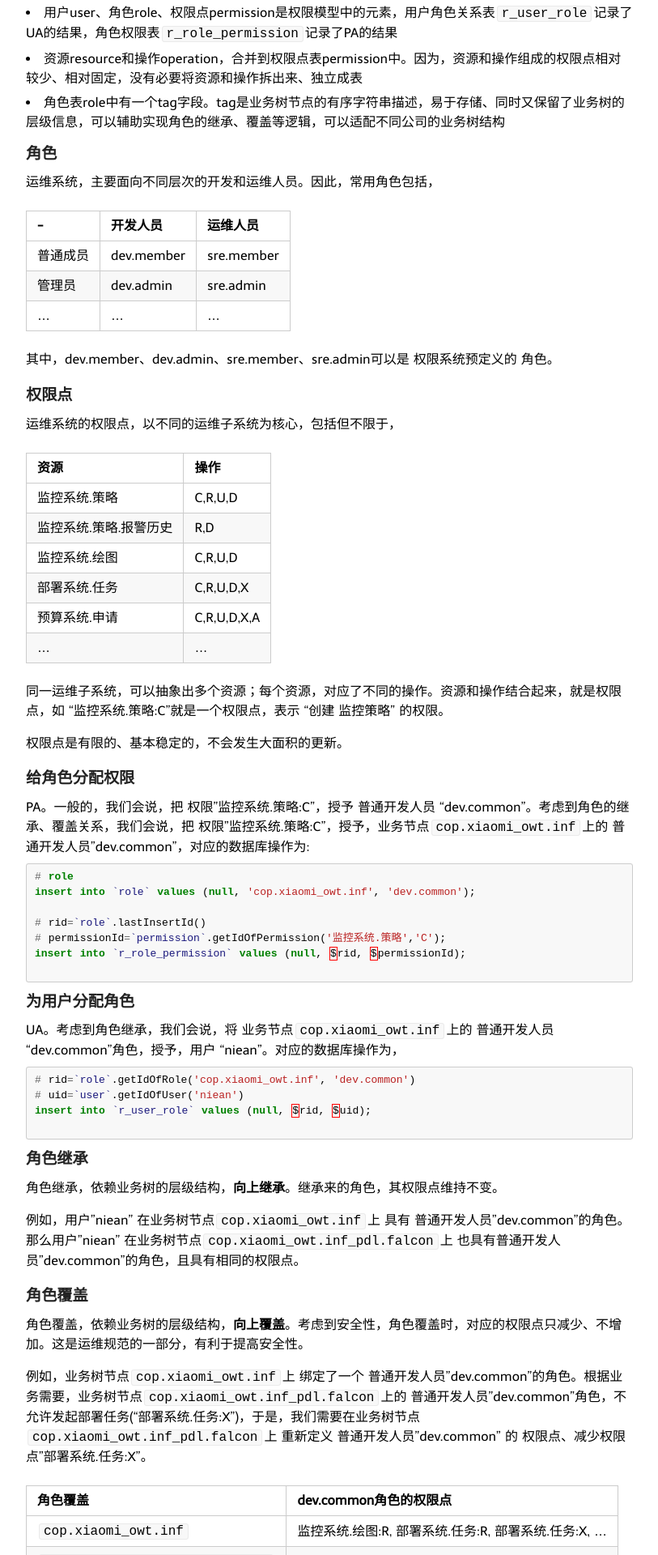
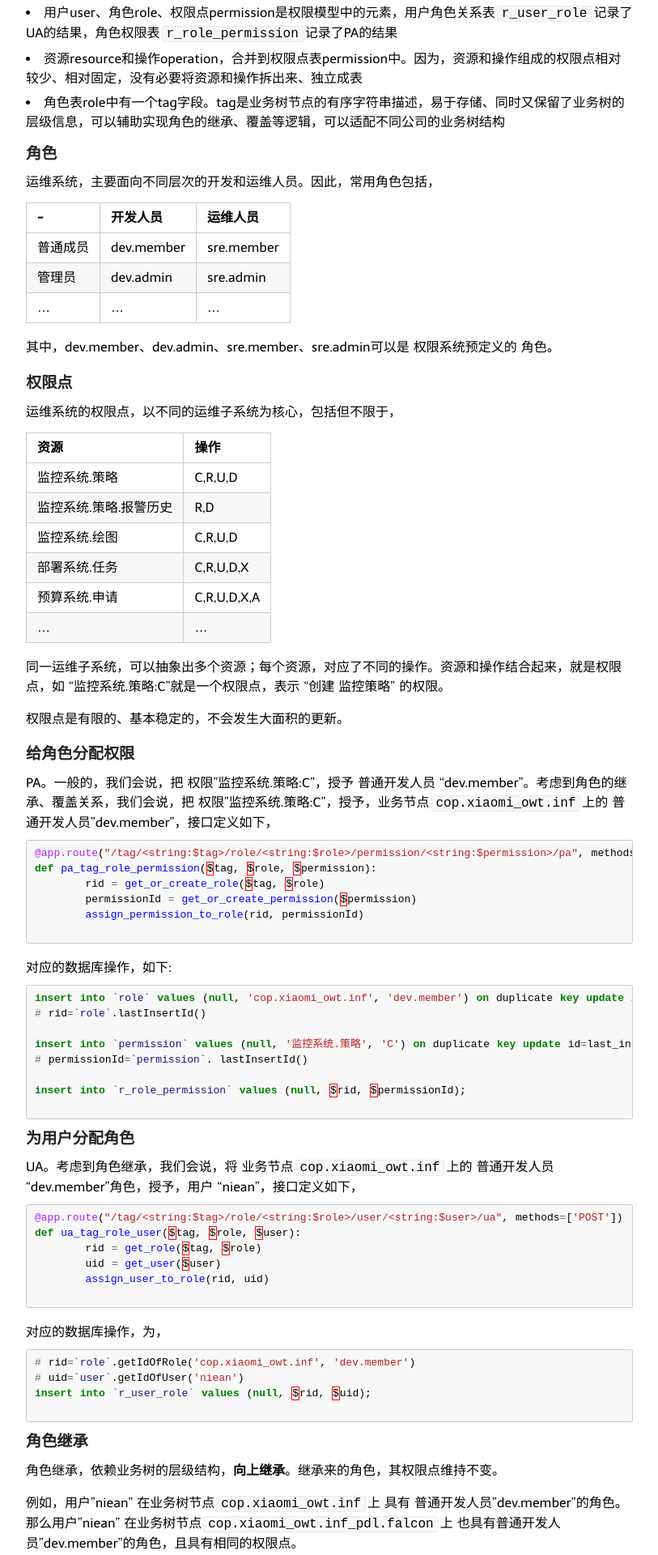
Before and after one commit to niean/niean.github.io, a Jekyll site: the page built from _posts/2016-01-31-rbac1.markdown, in a window 1280 px wide. Shown: the part 3717-5637 px from the top of the page at 81% size, without its empty margins (233-1046 px from the left). Built offline with Jekyll 4.4.1, drawn with Linux system fonts in a browser that asks for light colours; some web fonts are replaced; Markdown is read by kramdown in place of the engine named in the settings; comment, search, counter and statistics services are not loaded; some of the changed text lies outside the part shown.

Commit message:
modify rbac1

````diff
--- a/_posts/2016-01-31-rbac1.markdown
+++ b/_posts/2016-01-31-rbac1.markdown
@@ -101,23 +101,46 @@ RBAC3包含了RBAC1和RBAC2，既提供了角色继承，又提供了责任分
 权限点是有限的、基本稳定的，不会发生大面积的更新。
 
 ### 给角色分配权限
-PA。一般的，我们会说，把 权限"监控系统.策略:C"，授予 普通开发人员 "dev.common"。考虑到角色的继承、覆盖关系，我们会说，把 权限"监控系统.策略:C"，授予，业务节点`cop.xiaomi_owt.inf`上的 普通开发人员"dev.common"，对应的数据库操作为:
+PA。一般的，我们会说，把 权限"监控系统.策略:C"，授予 普通开发人员 "dev.member"。考虑到角色的继承、覆盖关系，我们会说，把 权限"监控系统.策略:C"，授予，业务节点`cop.xiaomi_owt.inf`上的 普通开发人员"dev.member"，接口定义如下，
+
+```python
+@app.route("/tag/<string:$tag>/role/<string:$role>/permission/<string:$permission>/pa", methods=['POST'])
+def pa_tag_role_permission($tag, $role, $permission):
+	rid = get_or_create_role($tag, $role)
+	permissionId = get_or_create_permission($permission)
+	assign_permission_to_role(rid, permissionId)
+
+```
+
+对应的数据库操作，如下:
 
 ```sql
-# role
-insert into `role` values (null, 'cop.xiaomi_owt.inf', 'dev.common');
+insert into `role` values (null, 'cop.xiaomi_owt.inf', 'dev.member') on duplicate key update id=last_insert_id(id);
+# rid=`role`.lastInsertId()
 
-# rid=`role`.lastInsertId()
-# permissionId=`permission`.getIdOfPermission('监控系统.策略','C');
+insert into `permission` values (null, '监控系统.策略', 'C') on duplicate key update id=last_insert_id(id);
+# permissionId=`permission`. lastInsertId()
+
 insert into `r_role_permission` values (null, $rid, $permissionId);
 
 ```
 
 ### 为用户分配角色
-UA。考虑到角色继承，我们会说，将 业务节点`cop.xiaomi_owt.inf`上的 普通开发人员 "dev.common"角色，授予，用户 "niean"。对应的数据库操作为，
+UA。考虑到角色继承，我们会说，将 业务节点`cop.xiaomi_owt.inf`上的 普通开发人员 "dev.member"角色，授予，用户 "niean"，接口定义如下，
+
+```python
+@app.route("/tag/<string:$tag>/role/<string:$role>/user/<string:$user>/ua", methods=['POST'])
+def ua_tag_role_user($tag, $role, $user):
+	rid = get_role($tag, $role)
+	uid = get_user($user)
+	assign_user_to_role(rid, uid)
+
+```
+
+对应的数据库操作，为，
 
 ```sql
-# rid=`role`.getIdOfRole('cop.xiaomi_owt.inf', 'dev.common')
+# rid=`role`.getIdOfRole('cop.xiaomi_owt.inf', 'dev.member')
 # uid=`user`.getIdOfUser('niean')
 insert into `r_user_role` values (null, $rid, $uid);
 
@@ -126,19 +149,22 @@ insert into `r_user_role` values (null, $rid, $uid);
 ### 角色继承
 角色继承，依赖业务树的层级结构，**向上继承**。继承来的角色，其权限点维持不变。
 
-例如，用户"niean" 在业务树节点`cop.xiaomi_owt.inf`上 具有 普通开发人员"dev.common"的角色。那么用户"niean" 在业务树节点`cop.xiaomi_owt.inf_pdl.falcon`上 也具有普通开发人员"dev.common"的角色，且具有相同的权限点。
+例如，用户"niean" 在业务树节点`cop.xiaomi_owt.inf`上 具有 普通开发人员"dev.member"的角色。那么用户"niean" 在业务树节点`cop.xiaomi_owt.inf_pdl.falcon`上 也具有普通开发人员"dev.member"的角色，且具有相同的权限点。
+
+我们的数据表"role"中，保存的是扁平的业务树节点信息，那，如何判断业务节点的上下级关系呢？字符串包含! 如，字符串`cop.xiaomi_owt.inf_pdl.falcon`包含`cop.xiaomi_owt.inf`，所以前者是后者的子节点。又如，`cop.xiaomi_owt.miui`不包含`cop.xiaomi_owt.inf`，所以前者不是后者的子节点。业务树的层级关系，蜕化为字符串的包含操作，是不是很爽，哈哈。
+
 
 ### 角色覆盖
 角色覆盖，依赖业务树的层级结构，**向上覆盖**。考虑到安全性，角色覆盖时，对应的权限点只减少、不增加。这是运维规范的一部分，有利于提高安全性。
 
-例如，业务树节点`cop.xiaomi_owt.inf`上 绑定了一个 普通开发人员"dev.common"的角色。根据业务需要，业务树节点`cop.xiaomi_owt.inf_pdl.falcon`上的 普通开发人员"dev.common"角色，不允许发起部署任务("部署系统.任务:X")，于是，我们需要在业务树节点`cop.xiaomi_owt.inf_pdl.falcon`上 重新定义 普通开发人员"dev.common" 的 权限点、减少权限点"部署系统.任务:X"。
+例如，业务树节点`cop.xiaomi_owt.inf`上 绑定了一个 普通开发人员"dev.member"的角色。根据业务需要，业务树节点`cop.xiaomi_owt.inf_pdl.falcon`上的 普通开发人员"dev.member"角色，不允许发起部署任务("部署系统.任务:X")，于是，我们需要在业务树节点`cop.xiaomi_owt.inf_pdl.falcon`上 重新定义 普通开发人员"dev.member" 的 权限点、减少权限点"部署系统.任务:X"。
 
-|角色覆盖|dev.common角色的权限点|
+|角色覆盖|dev.member角色的权限点|
 |:----|:----|
 |`cop.xiaomi_owt.inf`|监控系统.绘图:R, 部署系统.任务:R, 部署系统.任务:X, ...|
 |`cop.xiaomi_owt.inf_pdl.falcon`|监控系统.绘图:R, 部署系统.任务:R, ...|
 
-通常，我们在业务树的根节点`cop.xiaomi`，授予，各角色以最大权限；同时，我们在业务树子节点，以覆盖的方式，重新定义一些角色的权限。这样，既可以 让用户方便地 在各业务树子节点**获取权限**，又可以 让用户方便地在各业务树节点**定制权限**。
+通常，我们在业务树的根节点`cop.xiaomi`，授予，各角色以最大权限；同时，在业务树子节点，根据业务需要，删除一些角色特定的权限点。这样，既可以 让用户方便地 在各业务树子节点 **通过继承获取权限**，又可以 让管理者方便地 在各业务树节点 **通过覆盖回收特定权限**。
 
 ### 验权
 典型的验权场景，如下。
--- a/media/css/style.css
+++ b/media/css/style.css
@@ -146,7 +146,7 @@ background: #83BF73;
 /** import from github.css **/
 table {
   border-collapse: collapse;
-  margin: 15px 0;
+  margin: 5px 0 10px 0;
   padding: 0;
 }
 
@@ -184,6 +184,7 @@ pre {
   overflow: auto;
   padding: 6px 10px;
   border-radius: 3px;
+  margin: 1px 0 10px 0;
 }
 
 code {
````
